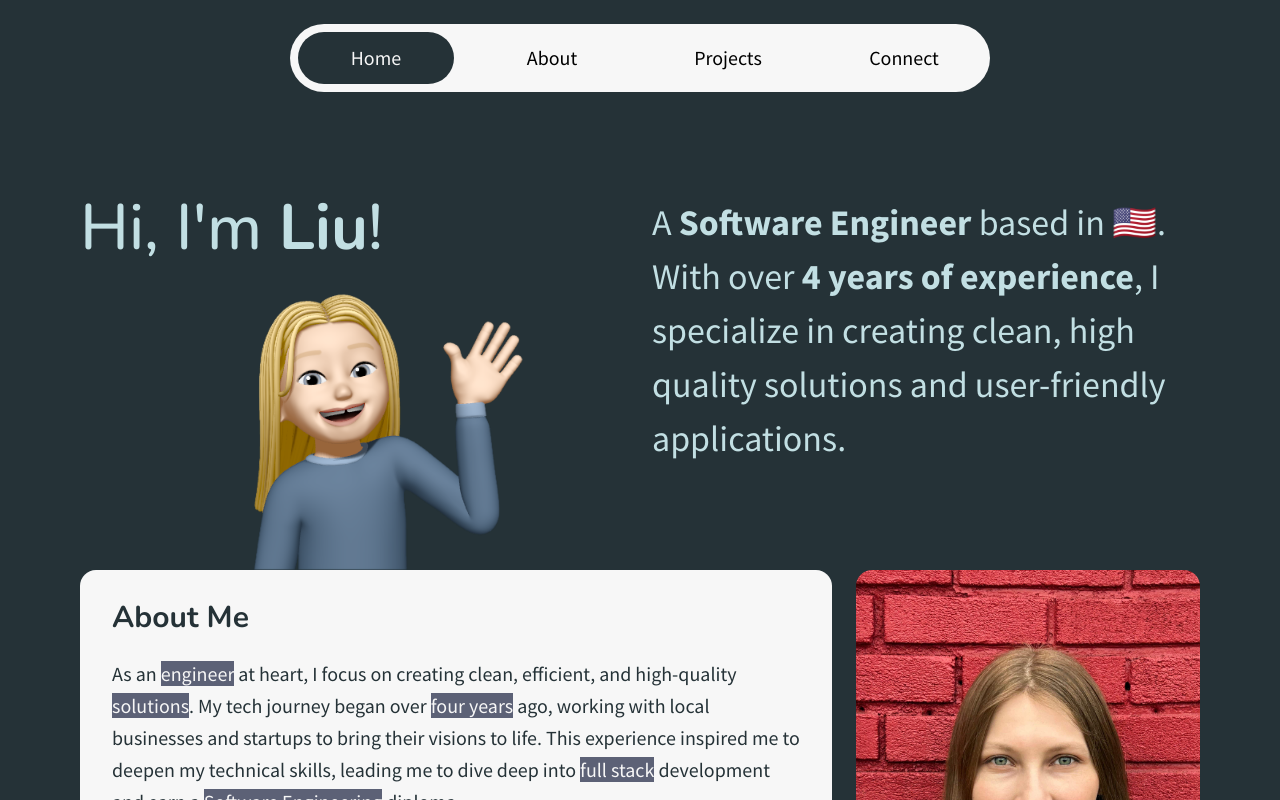
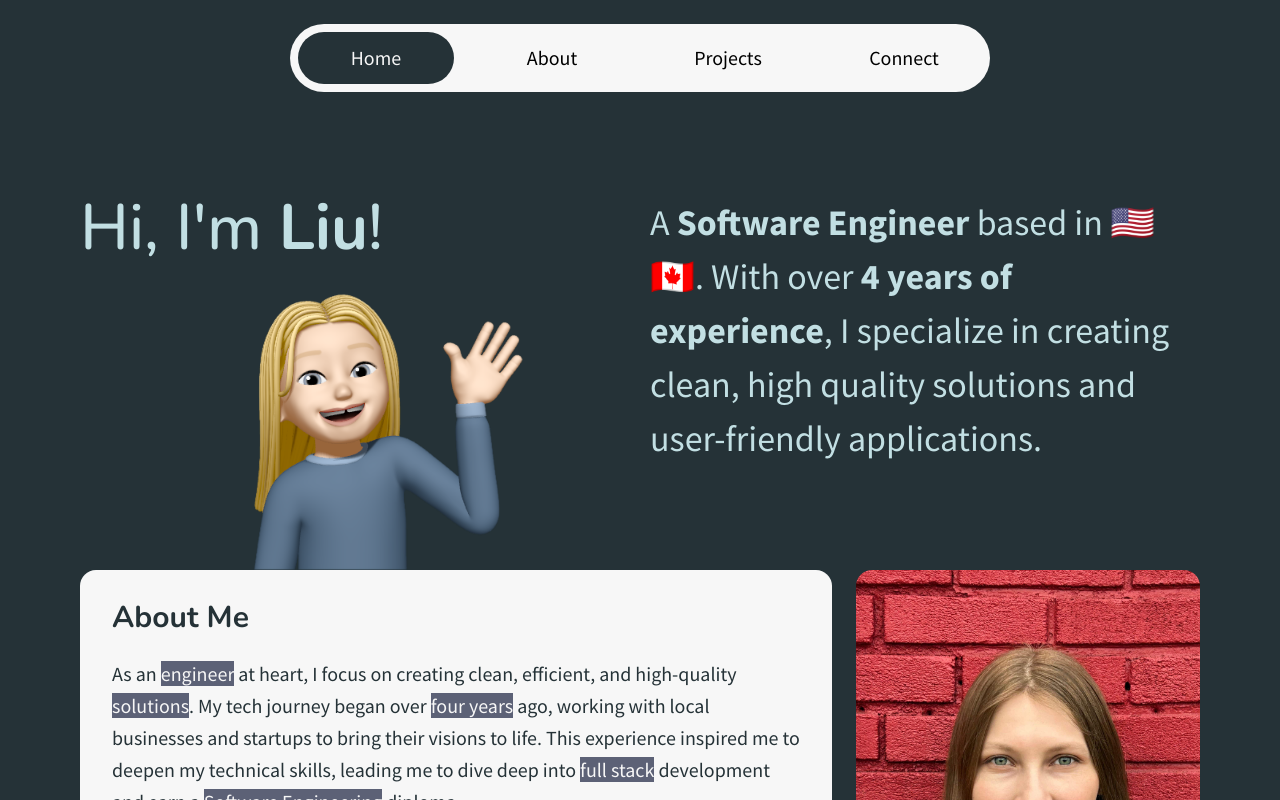
Before and after one commit to liuladniak/portfolio, a React (Vite) app: page / in a window 1280 px wide. Shown: the top 800 px of the page. Built offline with nearby package versions, Linux system fonts and the light colour scheme; a web font is replaced by a local one.

Commit message:
changed hero description

```diff
--- a/src/components/HeroHome/HeroHome.jsx
+++ b/src/components/HeroHome/HeroHome.jsx
@@ -14,7 +14,7 @@ const HeroHome = () => {
       </div>
       <div className="hero__col">
         <p className="hero__desc">
-          A <span className="bold">Software Engineer</span> based in 🇺🇸. With
+          A <span className="bold">Software Engineer</span> based in 🇺🇸 🇨🇦. With
           over
           <span className="bold"> 4 years of experience</span>, I specialize in
           creating clean, high quality solutions and user-friendly applications.
--- a/src/components/HeroHome/HeroHome.scss
+++ b/src/components/HeroHome/HeroHome.scss
@@ -2,7 +2,7 @@
 
 .hero {
   display: flex;
-  gap: 2.4rem;
+  gap: 2rem;
   max-width: 112rem;
   width: 100%;
   padding: 8.8rem 0 10.4rem;
```
